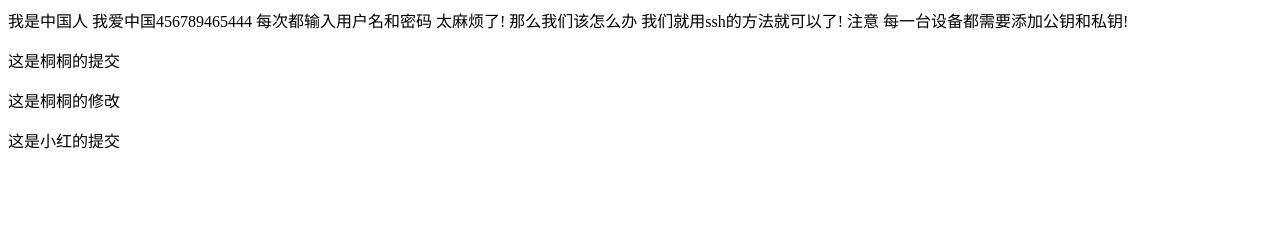
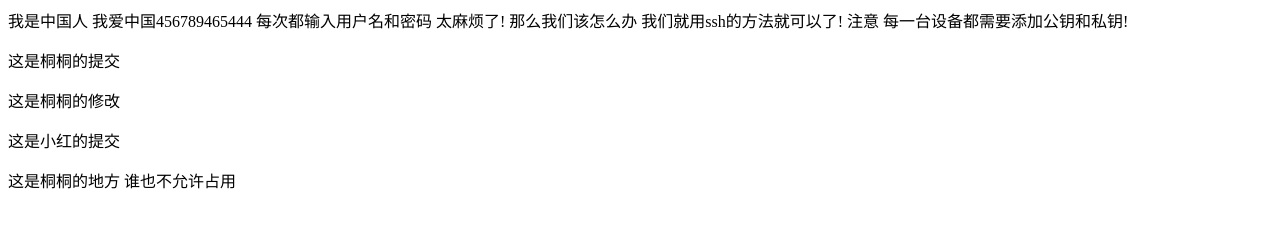
Before and after one commit to sztanr/test113, a plain HTML site: page index.html in a window 1280 px wide. Drawn offline with Linux system fonts and the light colour scheme.

Commit message:
这是桐桐的又一次提交

```diff
--- a/index.html
+++ b/index.html
@@ -16,7 +16,7 @@
 <p>这是桐桐的修改</p>
 
 <p>这是小红的提交</p>
-
+<p>这是桐桐的地方 谁也不允许占用</p>
 </div>
 </body>
 </html>
```
